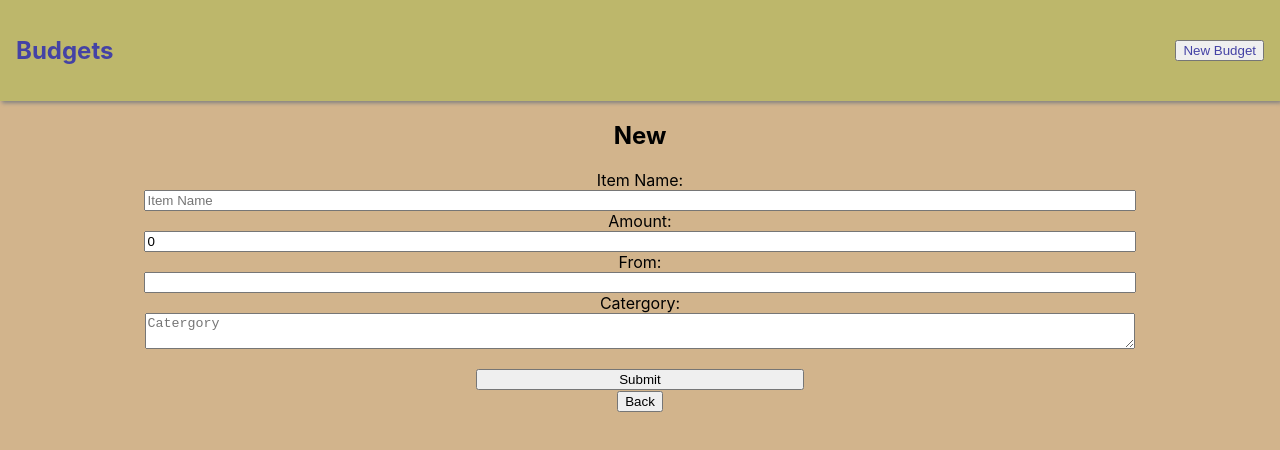
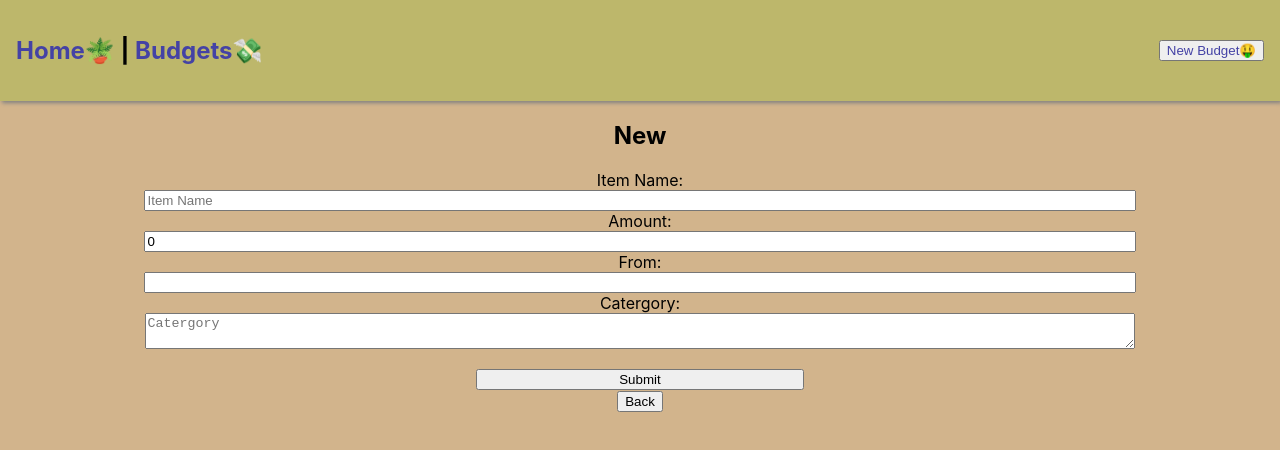
Before and after one commit to amber-king/Budget-App_FrontEnd-9.3, a React (Create React App) app: page /budgets/new in a window 1280 px wide. Shown: the top 450 px of the page. Built offline with nearby package versions, Linux system fonts and the light colour scheme.

Commit message:
added notes in for clarification of functionality status

```diff
--- a/src/App.css
+++ b/src/App.css
@@ -24,9 +24,6 @@
   color: white;
 }
 
-.App-link {
-  color: #61dafb;
-}
 
 @keyframes App-logo-spin {
   from {
@@ -76,6 +73,7 @@ table {
 
 td {
   text-align: center;
+
 }
 
 tbody td:not(td:first-of-type):hover {
@@ -84,7 +82,7 @@ tbody td:not(td:first-of-type):hover {
 }
 
 tbody tr:nth-child(even) {
-  background: #f4eafd;
+  background: lightgray;
 }
 
 
--- a/src/Components/Budget.js
+++ b/src/Components/Budget.js
@@ -1,3 +1,5 @@
+// http://localhost:3000/budget -> Connets to Budgets.js with links to each part of transaction
+
 import React from 'react'
 import { Link } from "react-router-dom";
 
--- a/src/Components/BudgetDetails.js
+++ b/src/Components/BudgetDetails.js
@@ -1,3 +1,5 @@
+// TODO: http://localhost:3000/budgets/details -> will appear blank but connects to displaying details of the transactions clicked via the index page
+
 import React, { useState, useEffect } from "react";
 import { Link, useNavigate, useParams } from "react-router-dom";
 import FourOFour from "../Pages/FourOFour";
--- a/src/Components/BudgetEdit.js
+++ b/src/Components/BudgetEdit.js
@@ -1,3 +1,5 @@
+// TODO: http://localhost:3000/budgets/edit -> attempts to edit transactions via edit button on the pages, redirects you to new form page to POST a new transaction
+
 import React, { useState, useEffect } from "react";
 import { useParams, Link, useNavigate } from "react-router-dom";
 import axios from "axios";
--- a/src/Components/BudgetNew.js
+++ b/src/Components/BudgetNew.js
@@ -1,6 +1,8 @@
+// TODO http://localhost:3000/budgets/new -> attempts to allow for new transactions to be added in via form shown; can be accesed through New Budget button or edit button
+
 import { useState } from "react";
 // import axios from "axios";
-import { Link, useNavigate, useParams } from "react-router-dom";
+import { Link, useNavigate } from "react-router-dom";
 import { createTransaction } from "../api/fetch";
 
 export default function BudgetNew() {
@@ -12,7 +14,7 @@ export default function BudgetNew() {
     catergory: "",
   });
   const navigate = useNavigate();
-  const { index} = useParams();
+  // const { index} = useParams();
 
   const handleSubmit = (event) => {
     event.preventDefault();
@@ -31,6 +33,8 @@ export default function BudgetNew() {
       [event.target.id]: event.target.value,
     });
   };
+
+
 
 
 
--- a/src/Components/Budgets.js
+++ b/src/Components/Budgets.js
@@ -1,3 +1,6 @@
+//  TODO: http://localhost:3000/budgets -- shows the index of the transactions array via backend in the fetch
+
+
 import React, { useState, useEffect } from "react";
 import Budget from "./Budget";
 import {useNavigate, useParams} from "react-router-dom"
@@ -19,6 +22,7 @@ function Budgets() {
       })
   }, [index, navigate]);
 
+//   would set color according to each transaction value being under or over a certain amount
   const balanceChange = budgets.map((budget) => Number(budget.amount));
   let sumChange = 0;
   balanceChange.forEach((amt) => {
--- a/src/Components/NavBar.js
+++ b/src/Components/NavBar.js
@@ -3,11 +3,12 @@ import { Link } from "react-router-dom";
 export default function NavBar() {
   return (
     <nav>
+
       <h1>
-        <Link to="/budgets">Budgets</Link>
+        <Link to="/">Home🪴</Link> | <Link to="/budgets">Budgets💸</Link>
       </h1>
       <button>
-        <Link to="/budgets/new">New Budget</Link>
+        <Link to="/budgets/new">New Budget🤑</Link>
       </button>
     </nav>
   );
--- a/src/Pages/Home.js
+++ b/src/Pages/Home.js
@@ -1,3 +1,5 @@
+// TODO: http://localhost:3000/
+
 function Home() {
     return (
       <div className="Home">
--- a/src/Pages/Index.js
+++ b/src/Pages/Index.js
@@ -1,3 +1,5 @@
+// TODO:  http://localhost:3000/budgets
+
 import Budgets from "../Components/Budgets";
 
 function Index() {
--- a/src/api/fetch.js
+++ b/src/api/fetch.js
@@ -1,4 +1,4 @@
-const URL = process.env.REACT_APP_API_URL
+const URL =  "http://localhost:3333/transactions/"
 
 export function createTransaction(transaction) {
     const options = {
```
